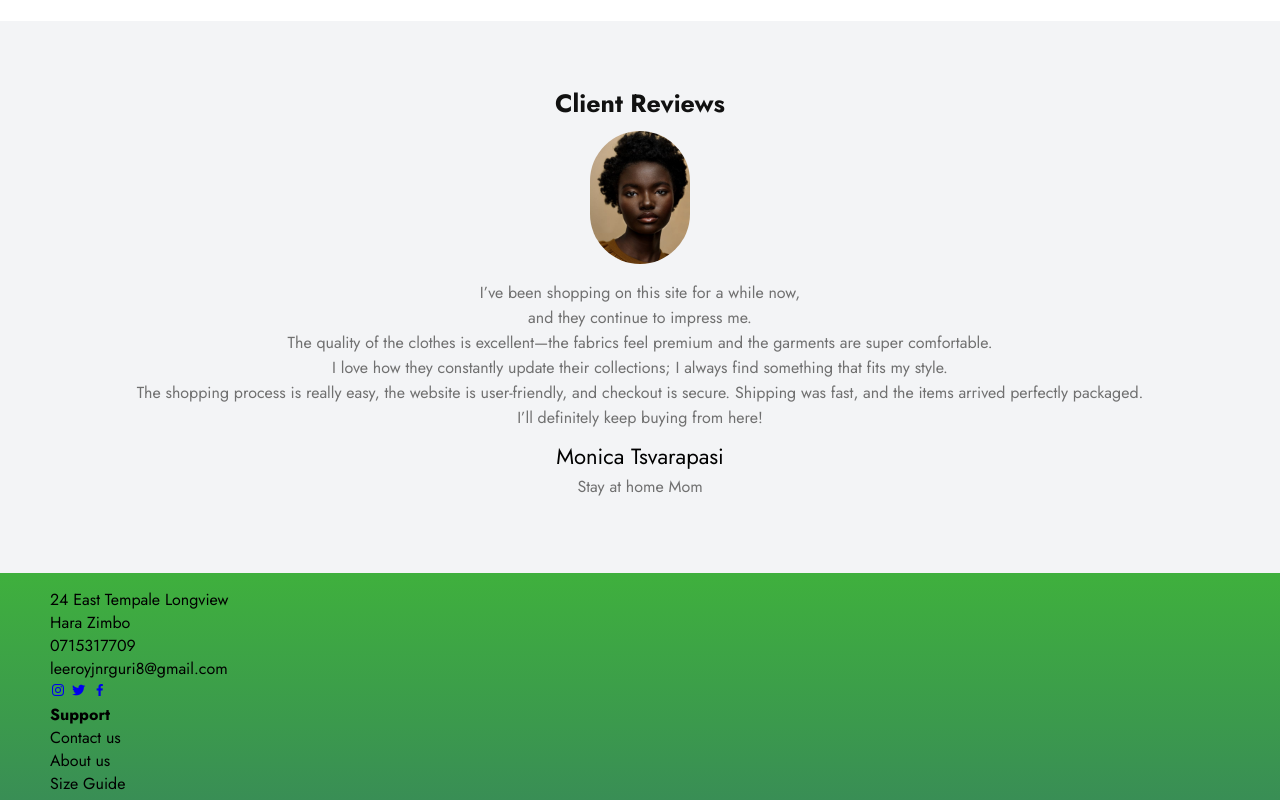
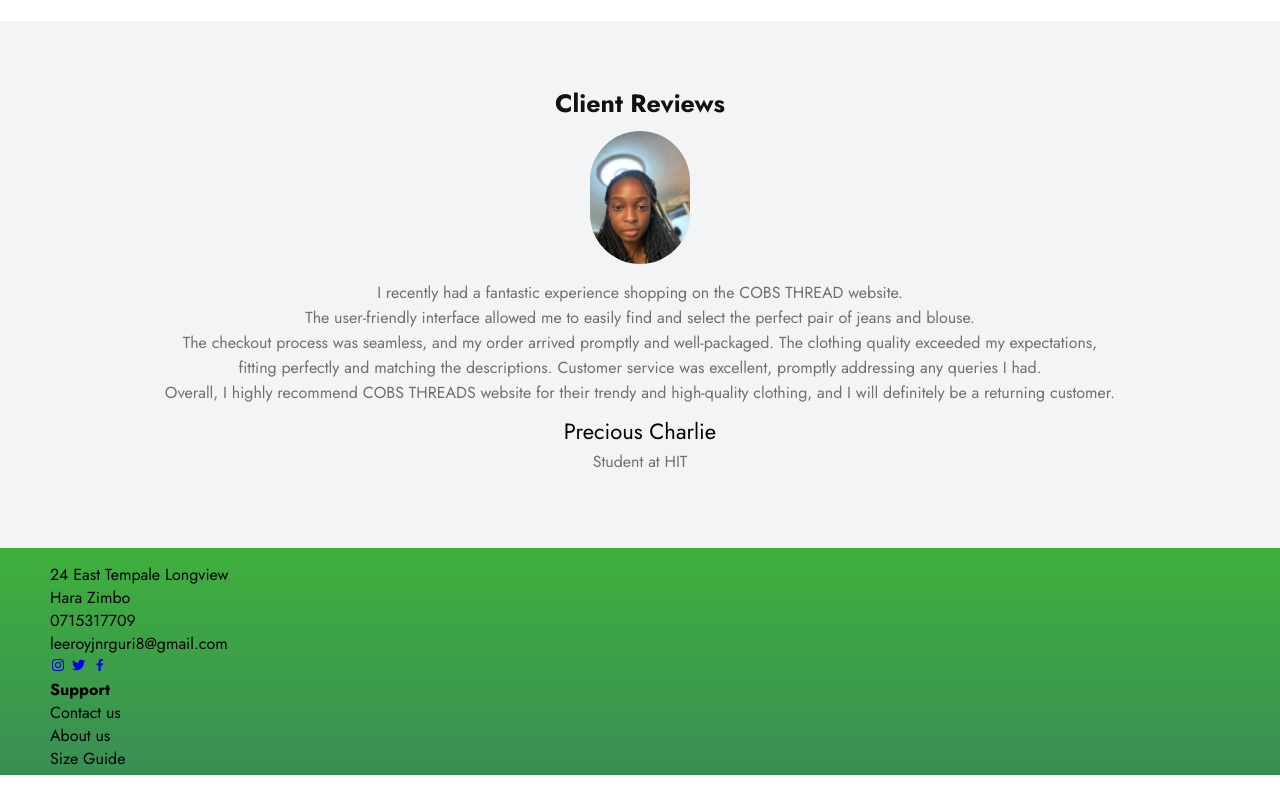
Before and after one commit to GitGuri/COBS-WEBSITE, a plain HTML site: page index.html in a window 1280 px wide. Shown: the part 2556-3356 px from the top of the page. After the commit the page ends 3331 px from the top, so only its background shows below. Drawn offline with nearby package versions, Linux system fonts and the light colour scheme.

Commit message:
Update index.html

```diff
--- a/index.html
+++ b/index.html
@@ -117,18 +117,17 @@ href="https://unpkg.com/boxicons@latest/css/boxicons.min.css">
     <!--Client-Review-section-->
     <section class="client-reviews">
         <div class="reviews">
-            <h3>Client Reviews</h3>
-            <img src="images/Monica tsvarapasi.jpg" alt="">
-            <p>I’ve been shopping on this site for a while now,<br>
-                and they continue to impress me.<br>
-                The quality of the clothes is excellent—the fabrics feel premium and the garments are super comfortable.<br>
-                I love how they constantly update their collections; I always find something that fits my style. <br>
-                The shopping process is really easy, the website is user-friendly, and checkout is secure. Shipping was fast, and the items arrived perfectly packaged.<br>
-                I’ll definitely keep buying from here!
-             <p>
-                <h2>Monica Tsvarapasi</h2>
-                <p>Stay at home Mom</p>
-        </div>
+                <h3>Client Reviews</h3>
+                <img src="images/WhatsApp Image 2024-09-14 at 15.37.26_9d96e375.jpg" alt="">
+                <p>I recently had a fantastic experience shopping on the COBS THREAD website.<br>
+                 The user-friendly interface allowed me to easily find and select the perfect pair of jeans and blouse. <br>
+                 The checkout process was seamless, and my order arrived promptly and well-packaged. The clothing quality exceeded my expectations,<br>
+                  fitting perfectly and matching the descriptions. Customer service was excellent, promptly addressing any queries I had.<br>
+                 Overall, I highly recommend COBS THREADS website for their trendy and high-quality clothing, and I will definitely be a returning customer.
+                 <p>
+                    <h2>Precious Charlie</h2>
+                    <p>Student at HIT</p>
+            </div>
     </section>
     <!--Contact-section--->
     <footer>
```
